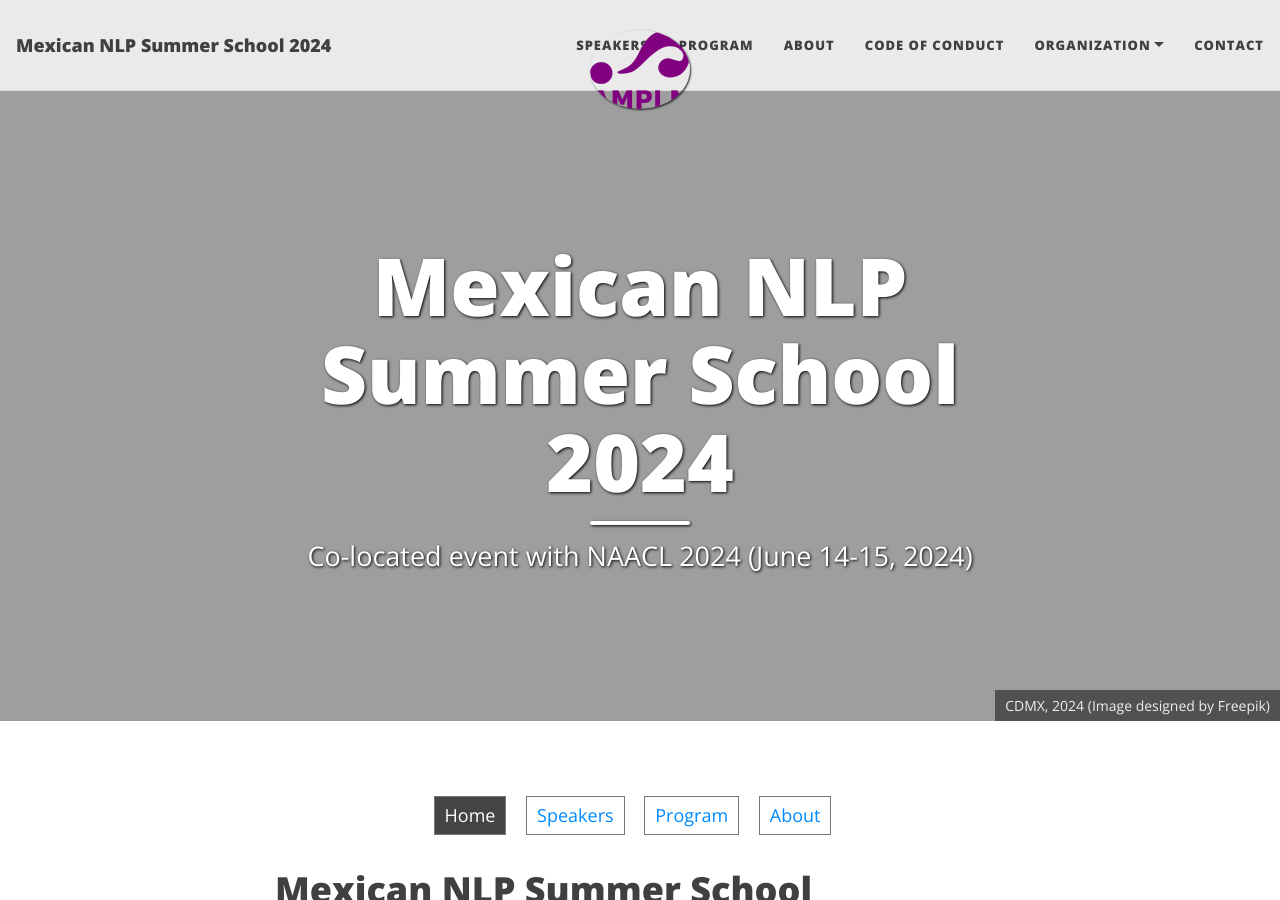
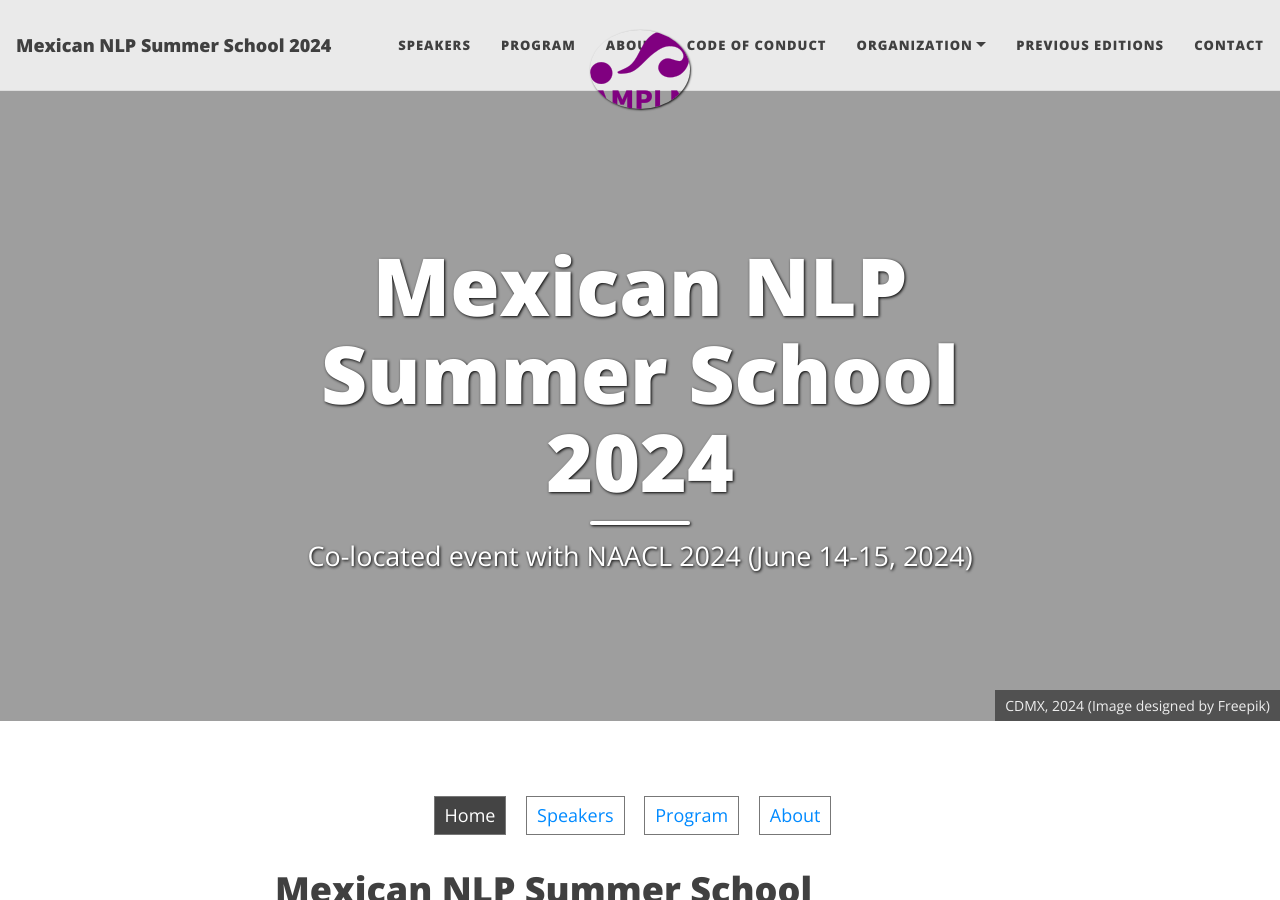
Before and after one commit to ampln/escuelaverano2024, a Jekyll site: the page built from index.html, in a window 1280 px wide and 900 px high. Built offline with Jekyll 4.4.1, drawn with Linux system fonts in a browser that asks for light colours; nearby versions of some CDN libraries; the list of posts is cut into pages by our own code.

Commit message:
added previous editions tab

```diff
--- a/_config.yml
+++ b/_config.yml
@@ -22,6 +22,7 @@ navbar-links:
   Organization:
     - Organizers: "chairs"
     - Sponsors: "sponsors"
+  Previous editions : "previousEditions"
   Contact: "contact"
 
 
```
Also changed, not shown: 12 other files.
